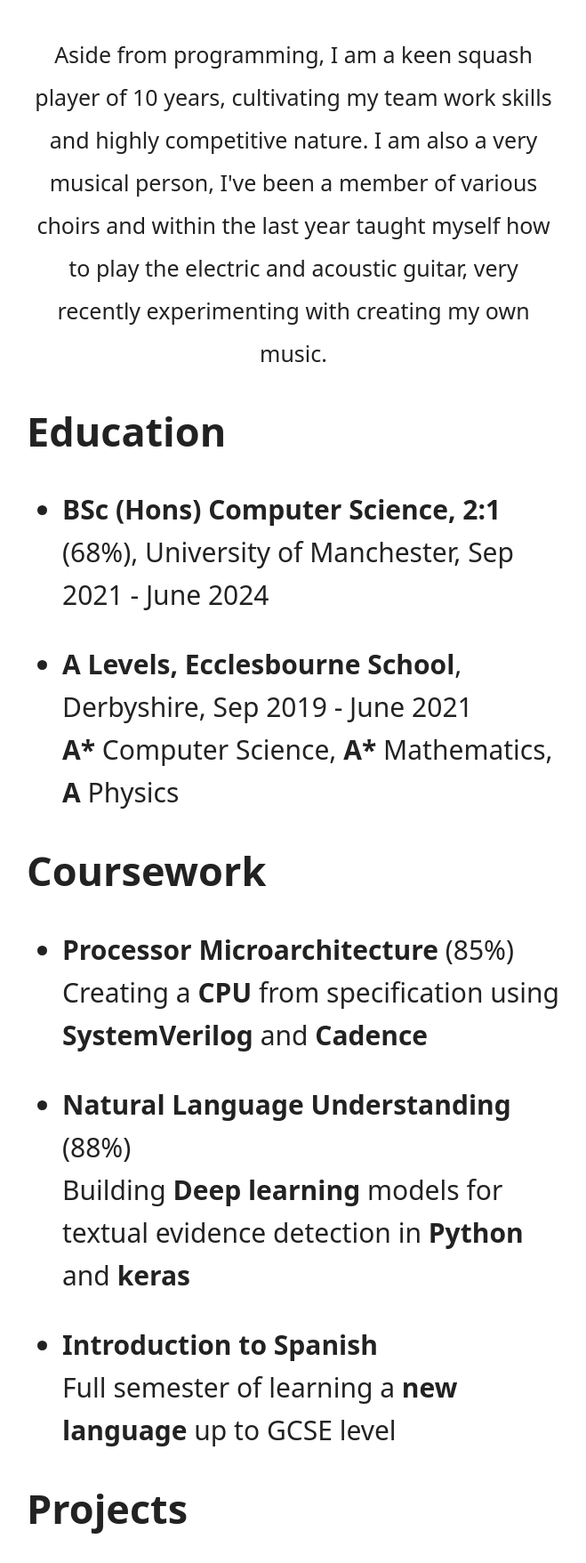
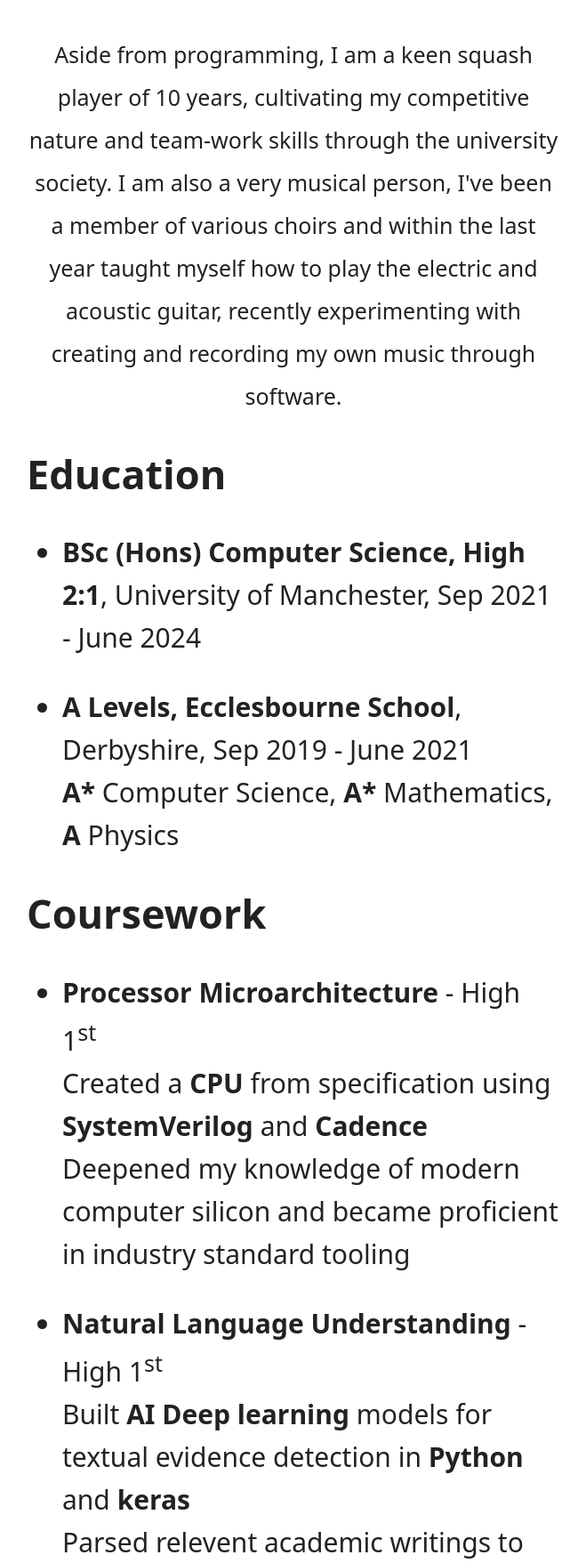
Before and after one commit to joe-loach/www, a plain HTML site: page cv.html in a window 1280 px wide. Shown: the part 491-2248 px from the top of the page at 89% size, without its empty margins (310-969 px from the left). Drawn offline with Linux system fonts and the light colour scheme.

Commit message:
modify personal statement and include skills

```diff
--- a/cv.html
+++ b/cv.html
@@ -21,7 +21,7 @@
     <main>
       <header>
         <p class="central">
-          An enthusiastic graduate programmer keen to further develop my skills in a professional environment.
+          An enthusiastic graduate programmer keen to further develop skills in a professional environment.
           <br>
           <i class="fa-solid fa-envelope" title="email:"></i>
           <a href="mailto:joe.gloach@gmail.com">joe.gloach@gmail.com</a>
@@ -32,9 +32,8 @@
           <br>
           <br>
           <small>
-            Aside from programming, I am a keen squash player of 10 years, cultivating my team work skills and highly competitive nature.
-            I am also a very musical person, I've been a member of various choirs and within the last year taught myself how to play the electric and acoustic guitar, very recently experimenting with creating my own music.
-
+            Aside from programming, I am a keen squash player of 10 years, cultivating my competitive nature and team-work skills through the university society.
+            I am also a very musical person, I've been a member of various choirs and within the last year taught myself how to play the electric and acoustic guitar, recently experimenting with creating and recording my own music through software.
           </small>
         </p>
       </header>
@@ -42,7 +41,7 @@
         <h2>Education</h2>
         <ul>
           <li>
-            <strong>BSc (Hons) Computer Science, 2:1</strong> (68%), University of Manchester, Sep 2021 - June 2024
+            <strong>BSc (Hons) Computer Science, High 2:1</strong>, University of Manchester, Sep 2021 - June 2024
           </li>
           <li>
             <strong>A Levels, Ecclesbourne School</strong>, Derbyshire, Sep 2019 - June 2021
@@ -55,19 +54,27 @@
         <h2>Coursework</h2>
         <ul>
           <li>
-            <strong>Processor Microarchitecture</strong> (85%)
+            <strong>Processor Microarchitecture</strong> - High 1<sup>st</sup>
             <br>
-            Creating a <strong>CPU</strong> from specification using <strong>SystemVerilog</strong> and <strong>Cadence</strong>
+            Created a <strong>CPU</strong> from specification using <strong>SystemVerilog</strong> and <strong>Cadence</strong>
+            <br>
+            Deepened my knowledge of modern computer silicon and became proficient in industry standard tooling
           </li>
           <li>
-            <strong>Natural Language Understanding</strong> (88%)
+            <strong>Natural Language Understanding</strong> - High 1<sup>st</sup>
             <br>
-            Building <strong>Deep learning</strong> models for textual evidence detection in <strong>Python</strong> and <strong>keras</strong>
+            Built <strong>AI Deep learning</strong> models for textual evidence detection in <strong>Python</strong> and <strong>keras</strong>
+            <br>
+            Parsed relevent academic writings to design and implement architecture
+            <br>
+            Took leadership over a small group to deliver a creative and viable end product
           </li>
           <li>
-            <strong>Introduction to Spanish</strong>
+            <strong>Introduction to Spanish</strong> - High 2:1
             <br>
-            Full semester of learning a <strong>new language</strong> up to GCSE level
+            Full semester of learning a <strong>new language</strong> for personal interest and travel
+            <br>
+            <strong>Adapted</strong> to new knowledge over short periods of time
           </li>
         </ul>
       </section>
@@ -75,14 +82,18 @@
         <h2>Projects</h2>
         <ul>
           <li>
-            <strong>Third Year Project</strong> (78%) <i class="fa-brands fa-github" title="github"></i>
+            <strong>Third Year Project & Dissertation</strong> - High 1<sup>st</sup> <i class="fa-brands fa-github" title="github"></i>
             <br>
             Accelerating black hole <strong>path tracing</strong> using the <strong>GPU</strong> in <strong>Rust</strong>
+            <br>
+            Gained insight in taking a <strong>self-management role</strong>, alongside reading and writing academic works
           </li>
           <li>
             <strong>Chess Engine</strong> <i class="fa-brands fa-github" title="github"></i>
             <br>
             In progress <strong>human-like chess AI</strong>, leveraging Neural Networks for evaluation
+            <br>
+            Learned to build <strong>correct programs</strong> and <strong>validate them</strong>
           </li>
         </ul>
       </section>
@@ -95,6 +106,8 @@
             Created 2D UI manipulation components in <strong>Unity</strong>
             <br>
             Iteratively improved UX through <strong>coordination with client</strong>
+            <br>
+            Gained knowledge on UI design patterns and developed <strong>client communication skills</strong>.
           </li>
         </ul>
       </section>
@@ -106,6 +119,8 @@
       </section>
     </main>
     <footer>
+      References available at request
+      <br>
       Last updated <time datetime="2024-07-14">14/07/2024</time>
     </footer>
   </body>
```
